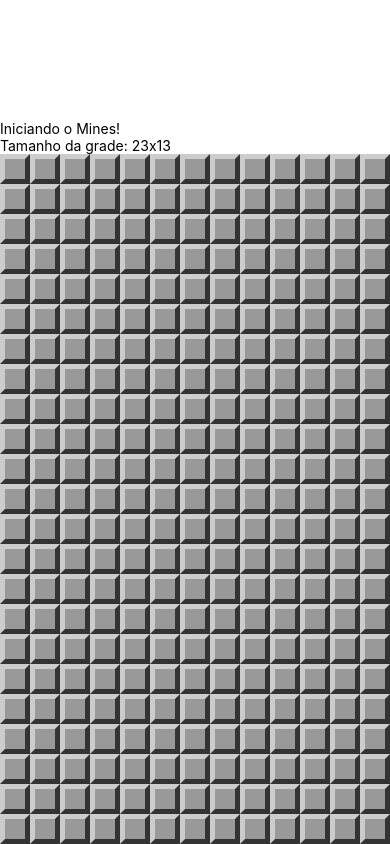
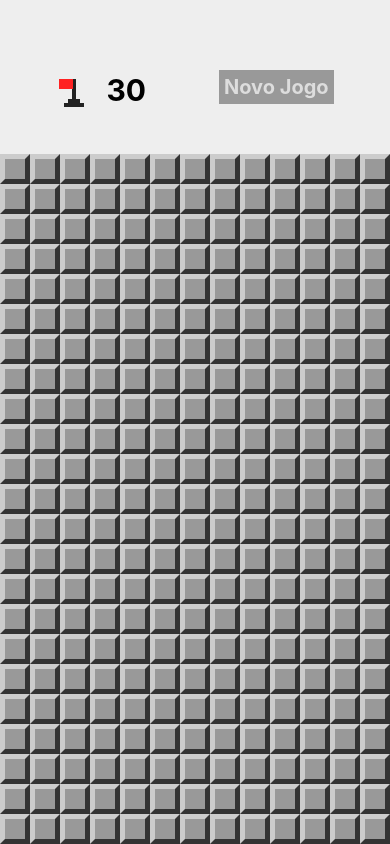
Before and after one commit to vagneroliveirars/curso-react-native, a React Native app in the folder mines/: screen / in a window 390 px wide. Built offline with nearby package versions, Linux system fonts and the light colour scheme.

Commit message:
Aula 62 - Cabeçalho do jogo

```diff
--- a/mines/App.js
+++ b/mines/App.js
@@ -8,9 +8,11 @@
   hasExplosion,
   wonGame,
   showMines,
-  invertFlag
+  invertFlag,
+  flagsUsed
 } from './src/Functions';
 import params from './src/Params';
+import Header from './src/components/Header';
 
 export default class App extends Component {
 
@@ -68,8 +70,8 @@
   render() {
     return (
       <View style={styles.container}>
-        <Text>Iniciando o Mines!</Text>
-        <Text>Tamanho da grade: {params.getRowsAmount()}x{params.getColumnsAmount()}</Text>
+        <Header flagsLeft={this.minesAmount() - flagsUsed(this.state.board)}
+          onNewGame={() => this.setState(this.createState())}/>
         <View style={styles.board}>
           <MineField board={this.state.board}
             onOpenField={this.onOpenField}
--- a/mines/src/Functions.js
+++ b/mines/src/Functions.js
@@ -164,6 +164,13 @@
     field.flagged = !field.flagged
 }
 
+/**
+ * Retorna a quantidade de campos marcados com flag no tabuleiro
+ *
+ * @param {*} board
+ */
+const flagsUsed = board => fields(board).filter(field => field.flagged).length
+
 export {
     createMinedBoard,
     cloneBoard,
@@ -171,5 +178,6 @@
     hasExplosion,
     wonGame,
     showMines,
-    invertFlag
+    invertFlag,
+    flagsUsed
 }
--- /dev/null
+++ b/mines/src/components/Header.js
@@ -0,0 +1,53 @@
+import React from 'react'
+import { View, StyleSheet, Text, TouchableOpacity } from 'react-native'
+import Flag from './Flag';
+
+export default props => {
+    return (
+        <View style={styles.container}>
+            <View style={styles.flagContainer}>
+                <TouchableOpacity onPress={props.onFlagPress} style={styles.flagButton}>
+                    <Flag bigger/>
+                </TouchableOpacity>
+                <Text style={styles.flagsLeft}>{props.flagsLeft}</Text>
+            </View>
+            <TouchableOpacity onPress={props.onNewGame} style={styles.button}>
+                <Text style={styles.buttonLabel}>Novo Jogo</Text>
+            </TouchableOpacity>
+        </View>
+    )
+}
+
+const styles = StyleSheet.create({
+    container: {
+        flex: 1,
+        flexDirection: 'row',
+        backgroundColor: '#EEE',
+        alignItems: 'center',
+        justifyContent: 'space-around',
+        paddingTop: 20,
+        paddingHorizontal: 20
+    },
+    flagContainer:{
+        flexDirection: 'row'
+    },
+    flagButton: {
+        marginTop: 10,
+        minWidth: 30
+    },
+    flagsLeft: {
+        fontSize: 30,
+        fontWeight: 'bold',
+        paddingTop: 5,
+        marginLeft: 20
+    },
+    button: {
+        backgroundColor: '#999',
+        padding: 5
+    },
+    buttonLabel: {
+        fontSize: 20,
+        color: '#DDD',
+        fontWeight: 'bold'
+    }
+})
```
